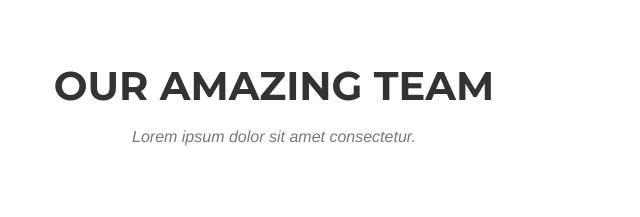
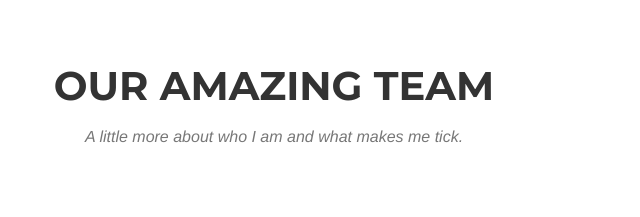
Before and after one commit to astrocyteinc/Portfolio, a plain HTML site: page index.html in a window 1280 px wide. Shown: the part 3280-3497 px from the top of the page, 366-1006 px from the left. Drawn offline with nearby package versions, Linux system fonts and the light colour scheme; grey boxes are pictures that could not be loaded; a web font is replaced by a local one.

Commit message:
about/team tagline

```diff
--- a/index.html
+++ b/index.html
@@ -315,7 +315,7 @@
             <div class="row">
                 <div class="col-lg-12 text-center">
                     <h2 class="section-heading">Our Amazing Team</h2>
-                    <h3 class="section-subheading text-muted">Lorem ipsum dolor sit amet consectetur.</h3>
+                    <h3 class="section-subheading text-muted">A little more about who I am and what makes me tick.</h3>
                 </div>
             </div>
             <div class="row">
```
